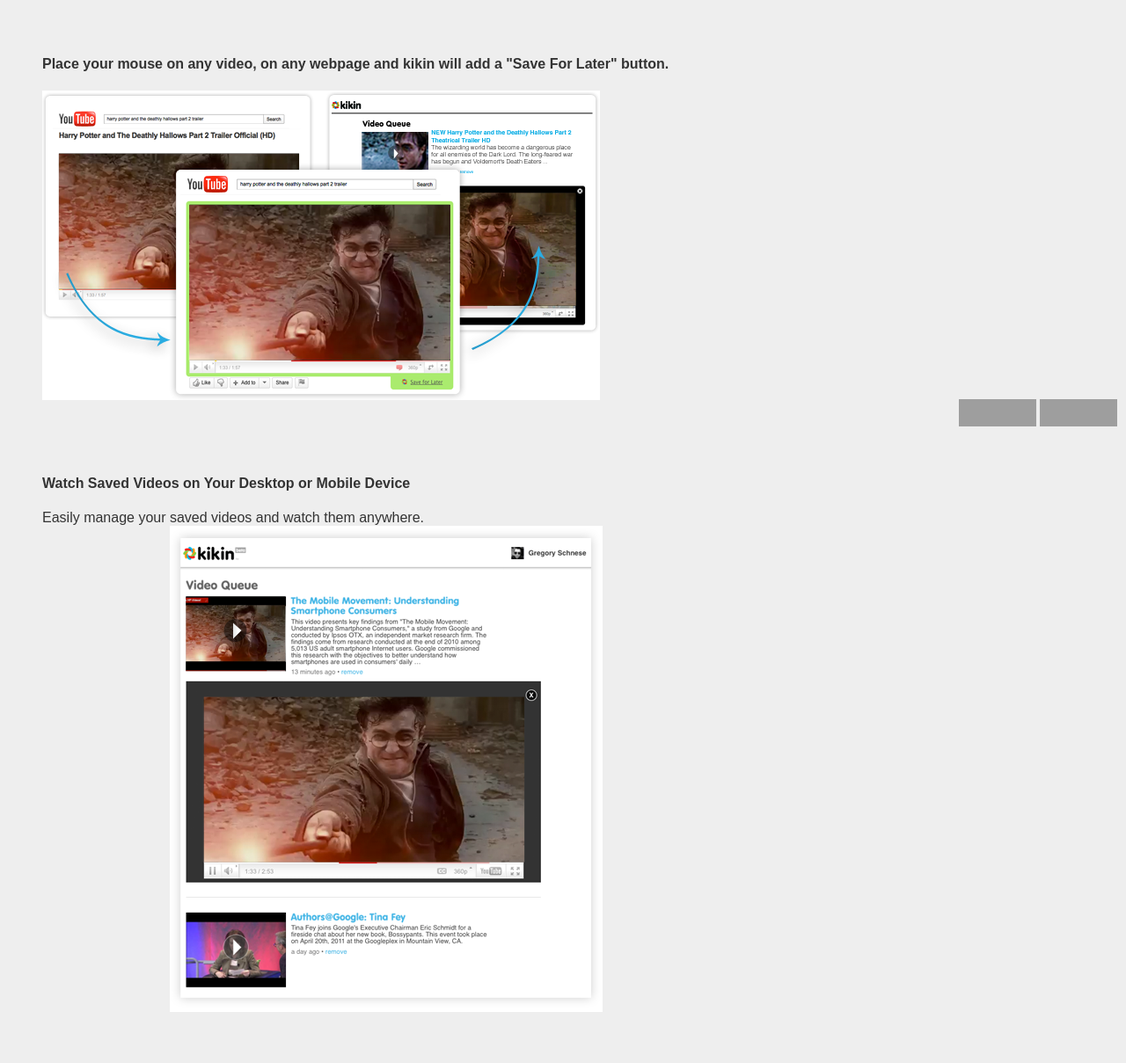
After one commit to kikin/watchlrsite, a Django app: template webapp/templates/logged_out.html in a window 1280 px wide. The commit adds this page. Shown: the part 301-1510 px from the top of the page at 88% size. Run offline with Django 3.2, Linux system fonts and the light colour scheme; the template is opened without the code that fills it, so the values that code supplies are empty; grey boxes are pictures that could not be loaded.

Commit message:
facebook session token + uid were already being stored in django-social-auth module's UserSocialAuth model so it seemed redundant to store them in our User model as well. Wrote member functions for our User class to access fb uid + session token from UserSocialAuth. Also ported over more of the existing frontend (welcome page for new users and right-hand corner dropdown with fb thumbnail for logged in users).

```diff
--- a/static/css/global.css
+++ b/static/css/global.css
@@ -409,7 +409,7 @@
 
 .clearFloats{clear:both}
 #loggedin,
-#loggedout{display:none;margin:50px 0 50px 0;}
+#loggedout{margin:50px 0 50px 0;}
 
 .css3Btn{
 	display:block;
--- /dev/null
+++ b/webapp/templates/logged_out.html
@@ -0,0 +1,52 @@
+{% extends "base.html" %}
+
+{% block header_right %}
+        <div id="myConnectionsNot">
+            <a id="lnkConnectFb" class="kkn-fb-connect" href="/login/facebook">
+
+            </a>
+        </div>
+{% endblock header_right %}
+
+{% block content %}
+    <div id="loggedout" style="display: block;">
+        <div style="padding-top:75px;"></div>
+        <div id="dvUninstalledPromo"></div>
+        <br>
+        <div id="installed">
+            <div style="padding-top:10px;"></div>
+            <div class="btn_installed">&nbsp;</div>
+        </div>
+        <div id="uninstalled" style="display: none;">
+            <a class="btn_dl download-cta-body-download" href="javascript://Download!"></a>
+        </div>
+        <br>
+        <div id="featuresSection">
+            <br class="clearFloats">
+            <br>
+            <div class="featureTxt" style="width:806px;">
+                <h4>
+                    Place your mouse on any video, on any webpage and kikin will add a
+                    <span class="blue">"Save For Later"</span>
+                    button.
+            </div>
+            <img class="featureImage" alt="Download Now!" src="{{ settings.STATIC_URL }}images/education/education.png">
+            <br class="clearFloats">
+            <div style="height:40px;"></div>
+            <div class="featureTxt" style="width:806px;">
+                <h4>
+                    Watch Saved Videos on Your
+                    <span class="blue">Desktop</span>
+                    or
+                    <span class="blue">Mobile Device</span>
+                </h4>
+                Easily manage your saved videos and watch them
+                <span class="blue">anywhere.</span>
+            </div>
+            <img class="featureImage" style="padding-left:145px;" alt="Download Now!" src="{{ settings.STATIC_URL }}images/screenshot2.png">
+            <br class="clearFloats">
+        </div>
+        <br>
+        <br>
+    </div>
+{% endblock content %}
--- a/webapp/templates/user_home.html
+++ b/webapp/templates/user_home.html
@@ -10,7 +10,7 @@
     {% if request.user.is_authenticated %}
         <div id="myConnections">
   			<a id="myOptions">
-                <img class="profilePic" />
+                <img class="profilePic" src="http://graph.facebook.com/{{ user.facebook_uid }}/picture"/>
                 <div class="profileName">{{ user.username }}</div>
                 <span class="gbma"></span>
             </a>
--- a/webapp/views.py
+++ b/webapp/views.py
@@ -17,7 +17,10 @@
            'saved_videos':[ex_video]}
 
 def home(request):
-	return render_to_response('user_home.html', {'settings':settings}, context_instance = RequestContext(request))
+	if request.user.is_authenticated():
+		return render_to_response('user_home.html', {'settings':settings}, context_instance = RequestContext(request))
+	else:
+		return render_to_response('logged_out.html', {'settings':settings}, context_instance = RequestContext(request))
 
 #hard coding tag bindings so you can see how this will work...
 def profile(request):
```
Also changed, not shown: models.py (+11 -1 lines), webapp/templates/base.html (+0 -31 lines), static/images/ajax-loader.gif (added), static/images/background.png (added), static/images/btn_download.png (added), static/images/btn_download_small.png (added), static/images/btn_installed.png (added), static/images/default_video_icon.png (added), static/images/download_promo.png (added), static/images/education/education.png (added), static/images/education/empty_likes.png (added), static/images/kkn-video-sprites.png (added), static/images/screenshot.png (added), static/images/screenshot2.png (added), 1 more files.
